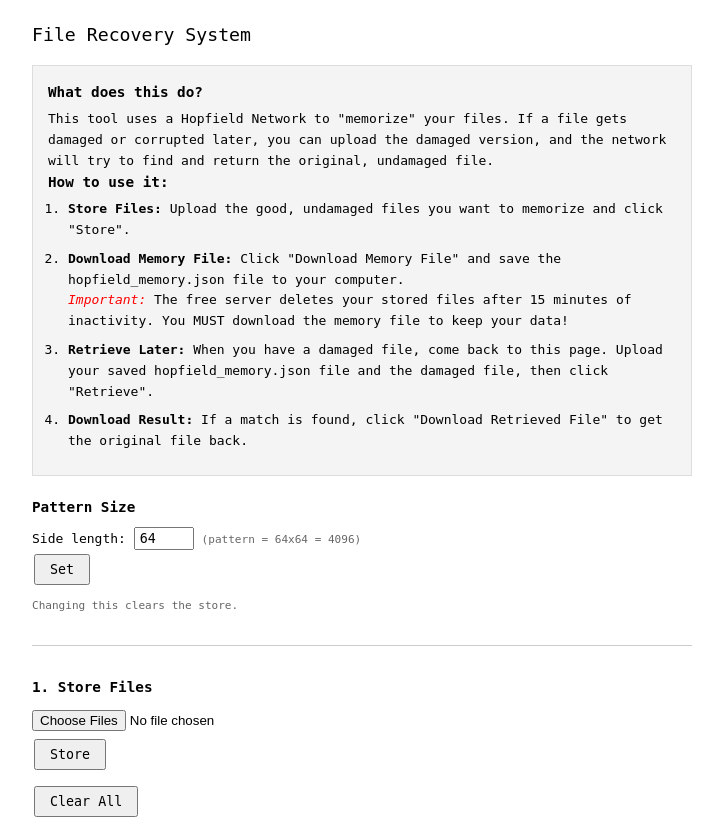
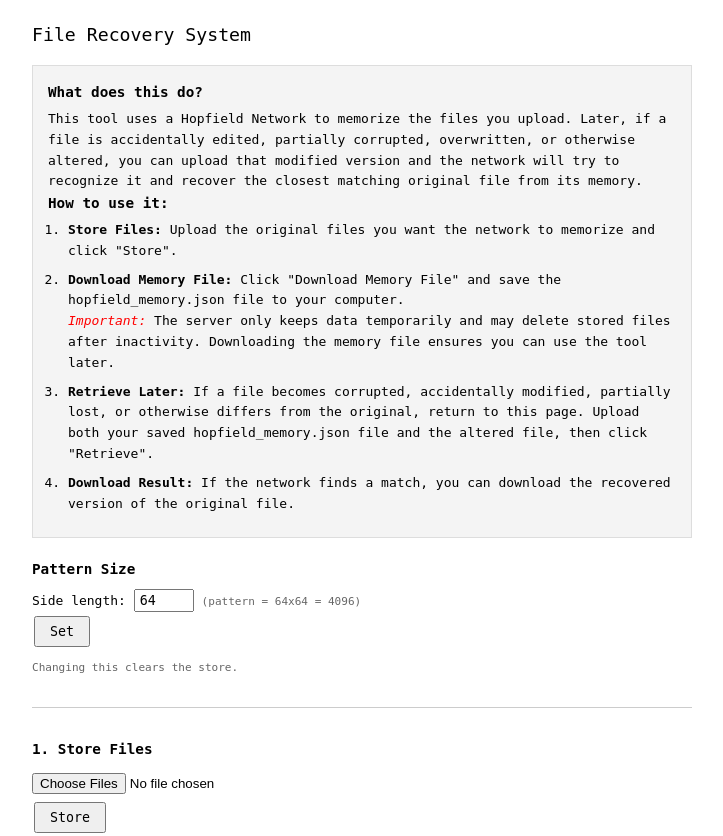
Before and after one commit to TanmayShukla05/file-recovery-system, a Flask app: page / in a window 1280 px wide. Shown: the top 836 px of the page, without its empty margins (278-1001 px from the left). Run offline with Flask 3, Linux system fonts and the light colour scheme.

Commit message:
Revise instructions for Hopfield Network tool usage
Updated instructions for using the Hopfield Network tool to clarify file recovery process and emphasize the importance of downloading the memory file.

```diff
--- a/templates/index.html
+++ b/templates/index.html
@@ -65,15 +65,18 @@
 <!-- Instructions Box -->
 <div class="info-box">
     <h2>What does this do?</h2>
-    <p>This tool uses a Hopfield Network to "memorize" your files. If a file gets damaged or corrupted later, you can upload the damaged version, and the network will try to find and return the original, undamaged file.</p>
+    <p>This tool uses a Hopfield Network to memorize the files you upload. Later, if a file is accidentally edited, partially corrupted, overwritten, or otherwise altered, you can upload that modified version and the network will try to recognize it and recover the closest matching original file from its memory.</p>
 
     <h2>How to use it:</h2>
     <ol>
-        <li><strong>Store Files:</strong> Upload the good, undamaged files you want to memorize and click "Store".</li>
+        <li><strong>Store Files:</strong> Upload the original files you want the network to memorize and click "Store".</li>
+
         <li><strong>Download Memory File:</strong> Click "Download Memory File" and save the <code>hopfield_memory.json</code> file to your computer.<br>
-        <em style="color:red;">Important:</em> The free server deletes your stored files after 15 minutes of inactivity. You MUST download the memory file to keep your data!</li>
-        <li><strong>Retrieve Later:</strong> When you have a damaged file, come back to this page. Upload your saved <code>hopfield_memory.json</code> file and the damaged file, then click "Retrieve".</li>
-        <li><strong>Download Result:</strong> If a match is found, click "Download Retrieved File" to get the original file back.</li>
+        <em style="color:red;">Important:</em> The server only keeps data temporarily and may delete stored files after inactivity. Downloading the memory file ensures you can use the tool later.</li>
+
+        <li><strong>Retrieve Later:</strong> If a file becomes corrupted, accidentally modified, partially lost, or otherwise differs from the original, return to this page. Upload both your saved <code>hopfield_memory.json</code> file and the altered file, then click "Retrieve".</li>
+
+        <li><strong>Download Result:</strong> If the network finds a match, you can download the recovered version of the original file.</li>
     </ol>
 </div>
 
```
